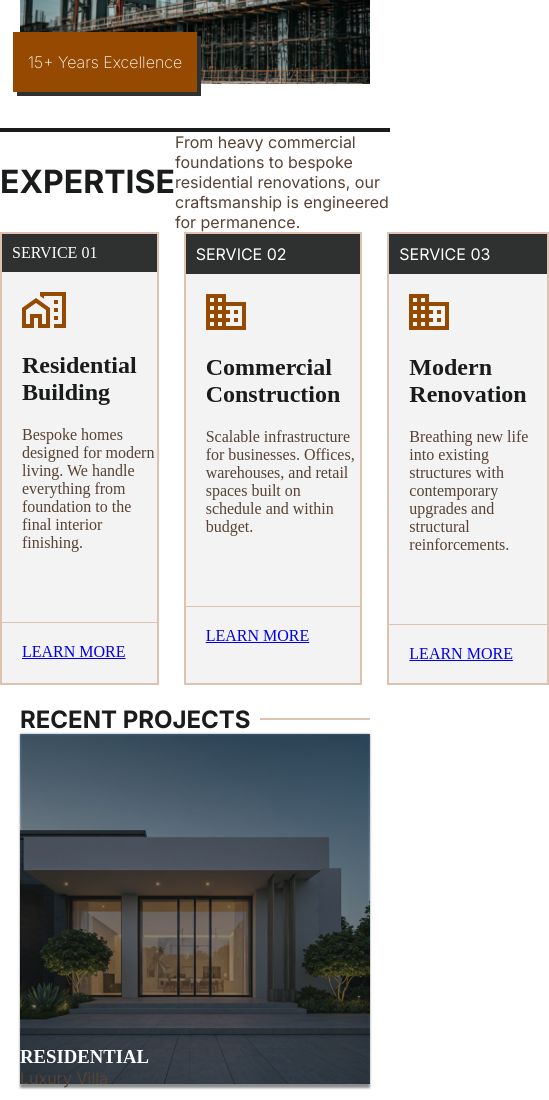
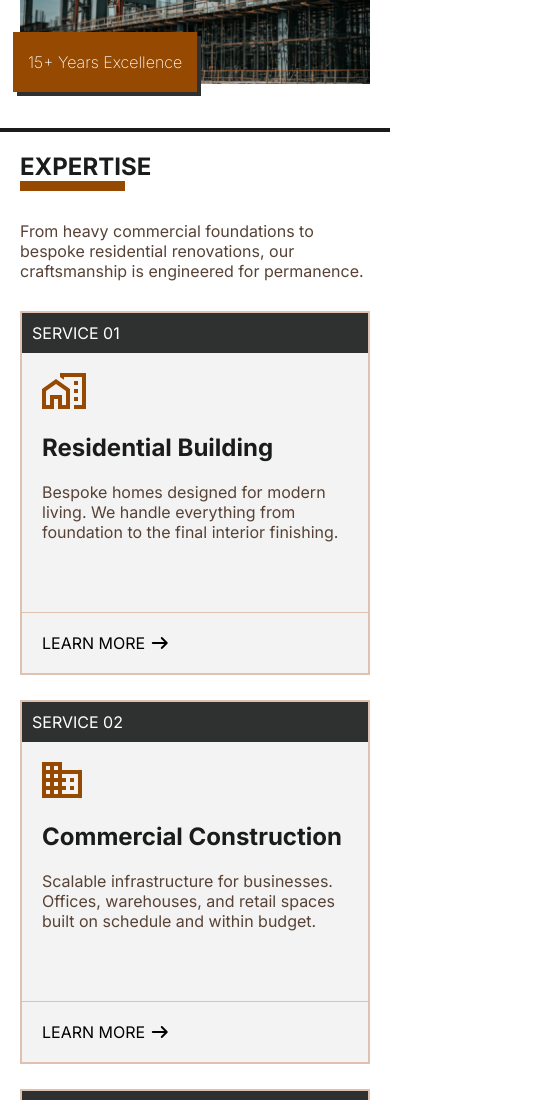
Before and after one commit to morrison29/buildright, a plain HTML site: page index.html in a window 390 px wide. Shown: the part 780-1880 px from the top of the page, 549 px wide, since content can reach past the window. Drawn offline with Linux system fonts and the light colour scheme.

Commit message:
Responsive Sections

```diff
--- a/index.html
+++ b/index.html
@@ -56,7 +56,7 @@
 
     <section class="expertise">
       <div class="expertise-title">
-        <h2>EXPERTISE</h2>
+        <h2 class="expertise-header">EXPERTISE</h2>
         <p>From heavy commercial foundations to bespoke residential
           renovations, our craftsmanship is engineered for
           permanence.</p>
@@ -65,22 +65,28 @@
       <div class="articles-div">
         <article class="article-ctn">
           <div class="article-header">SERVICE 01</div>
-          <div><img  class="icon" src="./images/residence.svg" alt=""></div>
+          <div><img class="icon" src="./images/residence.svg" alt=""></div>
           <p class="article-title">Residential Building</p>
           <P class="article-description">Bespoke homes designed for modern
             living. We handle everything from
             foundation to the final interior finishing.</P>
-          <div class="learn-more-div"><a href="#">LEARN MORE </a></div>
+          <div class="learn-more-div">
+            <a href="#">LEARN MORE </a>
+            <i class="fa-solid fa-arrow-right"></i>
+          </div>
 
         </article>
         <article class="article-ctn">
           <p class="article-header">SERVICE 02</p>
-          <div><img class="icon"  src="./images/commercial.svg" alt=""></div>
+          <div><img class="icon" src="./images/commercial.svg" alt=""></div>
           <p class="article-title">Commercial Construction</p>
           <p class="article-description">Scalable infrastructure for businesses.
             Offices, warehouses, and retail spaces
             built on schedule and within budget.</p>
-          <div class="learn-more-div"><a href="#">LEARN MORE </a></div>
+          <div class="learn-more-div">
+            <a href="#">LEARN MORE </a>
+            <i class="fa-solid fa-arrow-right"></i>
+          </div>
         </article>
 
         <article class="article-ctn">
@@ -90,7 +96,10 @@
           <p class="article-description">Breathing new life into existing structures
             with contemporary upgrades and structural
             reinforcements.</p>
-          <div class="learn-more-div"><a href="#">LEARN MORE </a></div>
+          <div class="learn-more-div">
+            <a href="#">LEARN MORE </a>
+          <i class="fa-solid fa-arrow-right"></i>
+        </div>
         </article>
       </div>
     </section>
@@ -103,7 +112,7 @@
       </div>
       <div class="images">
         <article>
-          <img  src="./images/recent-img1.png" alt="">
+          <img src="./images/recent-img1.png" alt="">
           <div>
             <h3>RESIDENTIAL</h3>
             <p>Luxury Villa</p>
@@ -111,7 +120,7 @@
         </article>
 
         <article>
-          <img  src="./images/recent-img2.png" alt="">
+          <img src="./images/recent-img2.png" alt="">
           <div>
             <h3>COMMERCIAL</h3>
             <p>City Office Block</p>
@@ -126,7 +135,7 @@
           </div>
         </article>
         <article>
-          <img  src="./images/recent-img4.png" alt="">
+          <img src="./images/recent-img4.png" alt="">
           <div>
             <h3>RENOVATION</h3>
             <p>Urban Penthouse</p>
--- a/style.css
+++ b/style.css
@@ -16,4 +16,8 @@
     --article-header-color: #2F3131;
     --line-color: #DEC1AF;
     --white: #FFFFFF;
+
 }
+body{
+    font-family: var(--inter-font);
+}
--- a/styles/expertise.css
+++ b/styles/expertise.css
@@ -1,61 +1,112 @@
-.article-header{
+
+.expertise {
+    padding: 20px;
+    font-family: var(--inter);
+}
+
+.article-header {
     background-color: var(--article-header-color);
-    width:100%;
+    width: 100%;
     height: fit-content;
     color: var(--white);
     font-size: 1rem;
     padding: 10px;
 }
-.expertise h3{
-    font-family: var(--inter);
+
+.expertise h2 {
+    position: relative;
+    font-size: 1.5rem;
 
 }
-.expertise-title{
+.expertise h2::after{
+    content: "";
+    display: block;
+    border-bottom: 10px solid var(--orange) ;
+    width: 30%
+}
+.expertise-title {
     display: flex;
-    align-items: center;
+
+    flex-direction: column;
 }
-.expertise article{
+
+.expertise-title p {
+    padding: 30px 0px;
+}
+
+.expertise article {
     background-color: #F3F3F3;
     border: 2px solid var(--line-color);
 }
-.icon{
+
+.icon {
     padding: 0px 20px;
 }
- .article-ctn{
+
+.article-ctn {
     display: flex;
     flex-direction: column;
-    gap:20px;
- }
-.article-title{
+    gap: 20px;
+}
+
+.article-title {
     font-family: var(--inter);
     font-weight: 700;
     font-size: 1.5rem;
     color: var(--black);
     padding: 0px 20px;
 }
-.article-description{
+
+.article-description {
     font-family: var(--inter);
     font-size: 1rem;
     color: var(--light-orange);
     padding-bottom: 50px;
     padding-left: 20px;
 }
-.learn-more-div{
+
+.learn-more-div {
     width: 100%;
     border-top: 1px solid var(--line-color);
     padding: 20px 20px;
-    color: var(--white);
+    color: var(--inter);
     font-family: var(--inter);
 }
-.articles-div{
+
+.learn-more-div a {
+    text-decoration: none;
+    color: var(--inter);
+}
+
+.articles-div {
     display: flex;
+    flex-direction: column;
     gap: 25px;
 }
-@media(min-width:1024px){
-    .expertise{
+
+@media(min-width:1024px) {
+    .expertise {
         padding: 50px;
     }
-    .expertise h3{
+
+    .expertise h2 {
         font-size: 2rem;
     }
+
+    .expertise-title {
+        flex-direction: row;
+        align-items: center;
+        padding: 20px 0px;
+    }
+
+    .articles-div {
+        flex-direction: row;
+    }
+    .expertise h2::after{
+        content: "";
+        display: block;
+        border-bottom: 10px solid var(--orange) ;
+        width: 10%
+    }
+
 }
--- a/styles/recent-projects.css
+++ b/styles/recent-projects.css
@@ -45,7 +45,17 @@
 
 .images>article>div{
     position: absolute;
-    bottom: 0;
+    bottom: 8%;
+    left: 10%;
+    color: var(--white);
+}
+.images h3{
+    color: #FFDCC6;
+    font-size: 1rem;
+    letter-spacing: 1.6px;
+    line-height: 24px;
+}
+.images p{
     color: var(--white);
 }
 @media(min-width:1024px){
```
